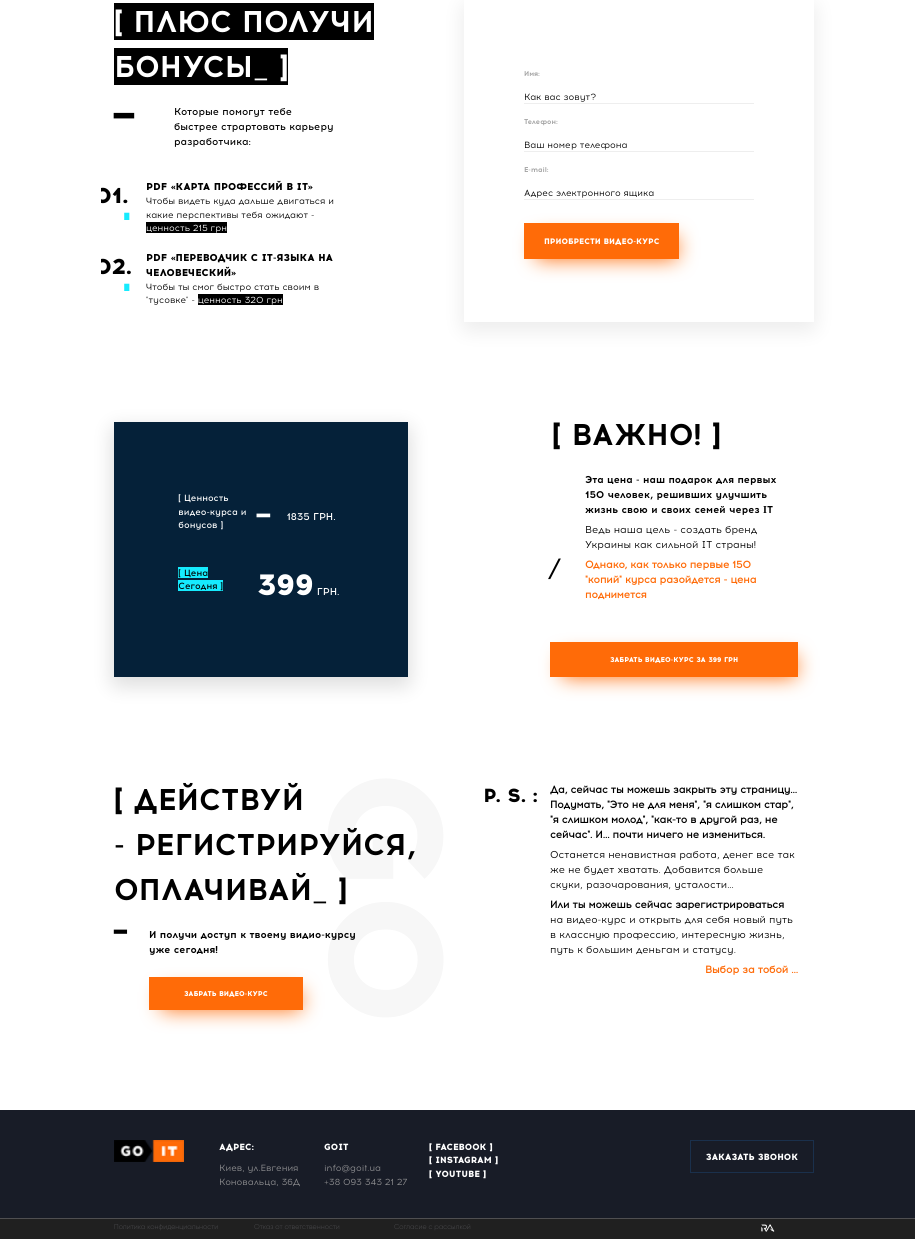
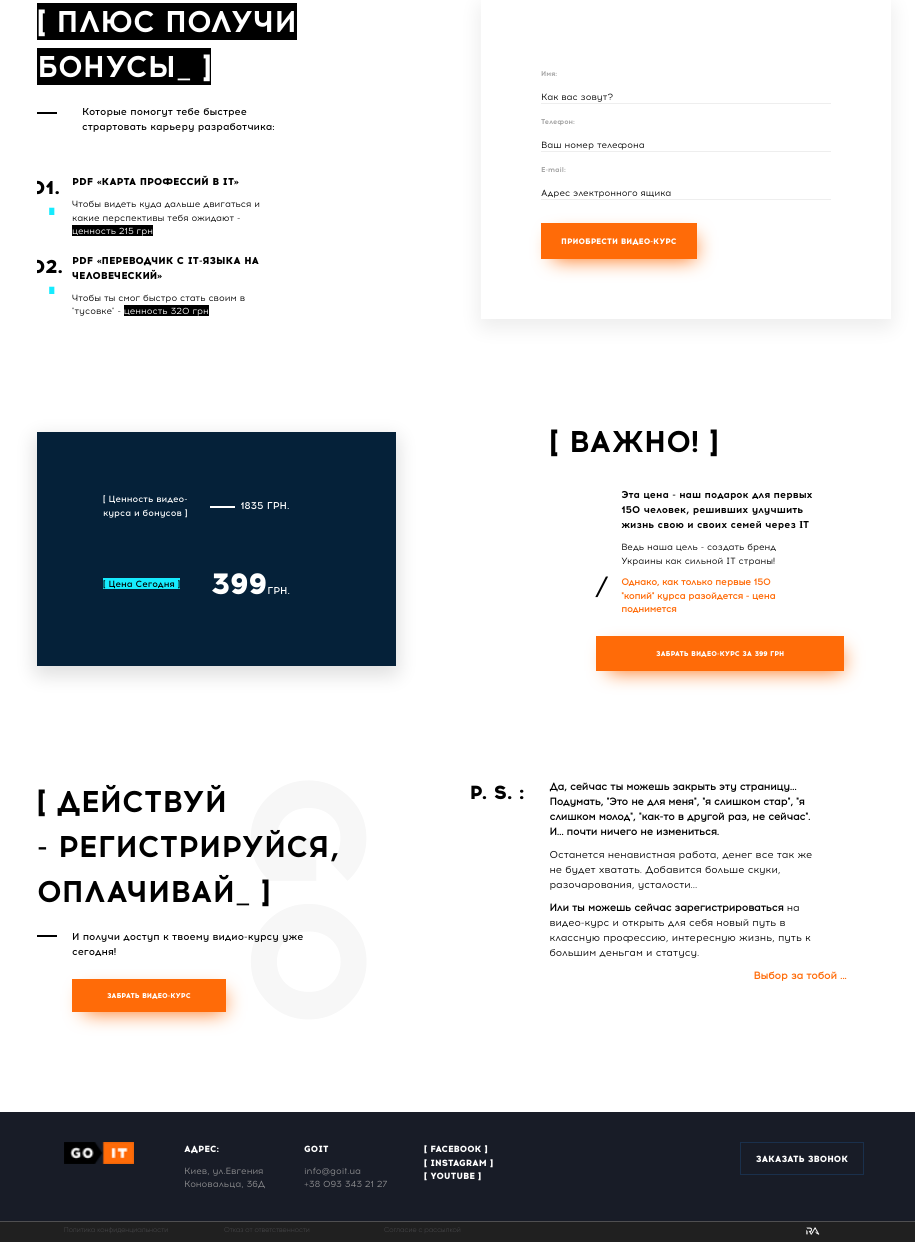
Before and after one commit to ratibor81/Landing-project, a website: page src/index.html in a window 1280 px wide. Shown: the part 1-1243 px from the top of the page, without its empty margins (176-1091 px from the left). Drawn offline with nearby package versions, Linux system fonts and the light colour scheme; files that its build step writes are made by us from their sources.

Commit message:
fix margin/padding/width

```diff
--- a/src/blocks16-20.html
+++ b/src/blocks16-20.html
@@ -1,8 +1,8 @@
 <section class="bonus-block">
     <div class="bonus">
-        <h2 class="bonus__header"><span class="black-bg">[ Плюс получи бонусы_ ]</span></h2>
+        <h2 class="block__header"><span class="black-bg">[ Плюс получи бонусы_ ]</span></h2>
+        <p4 class="bonus-title">Которые помогут тебе быстрее страртовать карьеру разработчика:</p4>
         <ol class="bonus__list">
-            <p class="bonus-title">Которые помогут тебе быстрее страртовать карьеру разработчика:</p>
             <li class="bonus__item">PDF «Карта профессий в IT»
                 <p class="bonus__discr">Чтобы видеть куда дальше двигаться и какие перспективы тебя ожидают - <span class="black-bg">ценность 215 грн</span></p>
             </li>
@@ -18,37 +18,36 @@
         <input type="tel" name="usrtel" maxlength="17" placeholder="Ваш номер телефона" pattern="^\+?([0-9]{2})?\s?[0-9]{3}\s?[0-9]{3}\s?[0-9]{2}\s?[0-9]{2}$"><br>
         <label class="form__label">E-mail:</label><br>
         <input type="email" name="email" placeholder="Адрес электронного ящика" pattern="[a-z0-9._%+-]+@[a-z0-9.-]+\.[a-z]{2,3}$"><br>
-        <button class="form__btn button--hover" type="submit">Приобрести видео-курс</button>
+        <button class="form__btn block__btn--hover">Приобрести видео-курс</button>
     </form>
 </section>
-<section class="price-block">
-    <h2 class="notice__header">[ Важно! ]</h2>
-    <div class="notice__block">
-        <div class="notice__elem">[ Ценность видео-курса и бонусов ]</div>
-        <div class="notice__price notice__price-line">  1835 грн. </div>
-        <div class="notice__elem"><span class="blue-bg">[ Цена Cегодня ]</span></div>
-        <div class="notice__price"><span class="big-char">399</span> грн.</div>
+<section class="important">
+    <h2 class="important__header">[ Важно! ]</h2>
+    <div class="important__price-block">
+        <div class="important__discr">[ Ценность видео-курса и бонусов ]</div>
+        <div class="important__price price-line">  1835 грн.</div>
+        <div class="important__discr"><span class="blue-bg">[ Цена Cегодня ]</span></div>
+        <div class="important__price"><span class="big-char">399</span>грн.</div>
     </div>
-    <div class="notice__block2">
-        <div class="notice__text-wrap">
-            <h3 class="notice__bold-text">Эта цена - наш подарок для первых 150 человек, решивших улучшить жизнь свою и своих семей через ІТ</h3>
-            <p class="notice__text">Ведь наша цель - создать бренд Украины как сильной IT страны!</p>
-            <h4 class="notice__text orange-text notice__text-line">Однако, как только первые 150 "копий" курса разойдется - цена поднимется</h4>
+    <div class="important__notice">
+        <div class="important__text-wrap">
+            <h3 class="important__bold-text">Эта цена - наш подарок для первых 150 человек, решивших улучшить жизнь свою и своих семей через ІТ</h3>
+            <p class="important__text">Ведь наша цель - создать бренд Украины как сильной IT страны!</p>
+            <h4 class="important__text orange-text notice__text-line">Однако, как только первые 150 "копий" курса разойдется - цена поднимется</h4>
         </div>
-        <button class="notice__btn button--hover">Забрать видео-курс за 399 грн</button>
+        <button class="block__btn block__btn--hover">Забрать видео-курс за 399 грн</button>
     </div>
 </section>
-<section class="ps-block">
-    <div class="registrate">
-        <h2 class="notice__header2">[ Действуй <br>- регистрируйся, оплачивай_ ]</h2>
-        <h3 class="notice__bold-text registrate-line">И получи доступ к твоему видио-курсу уже сегодня!</h3>
-        <button class="notice__btn button--hover button-wrap">Забрать видео-курс</button>
+<section class="ps">
+    <div class="ps__registrate">
+        <h2 class="block__header">[ Действуй <br>- регистрируйся, оплачивай_ ]</h2>
+        <p4 class="ps__title registrate-line">И получи доступ к твоему видио-курсу уже сегодня!</p4>
+        <button class="block__btn block__btn--hover button-wrap">Забрать видео-курс</button>
     </div>
-    <div class="ps__header">P. S. :</div>
-    <div class="notice__block2">
-        <p class="notice__text"><b>Да, сейчас ты можешь закрыть эту страницу... Подумать, "Это не для меня", "я слишком стар", "я слишком молод", "как-то в другой раз, не сейчас". И... почти ничего не измениться.</b></p>
-        <p class="notice__text">Останется ненавистная работа, денег все так же не будет хватать. Добавится больше скуки, разочарования, усталости...</p>
-        <p class="notice__text"><b>Или ты можешь сейчас зарегистрироваться</b> на видео-курс и открыть для себя новый путь в классную профессию, интересную жизнь, путь к большим деньгам и статусу.</p>
-        <h4 class="notice__end orange-text">Выбор за тобой ...</h4>
+    <div class="ps__notice">
+        <p class="ps__text"><b>Да, сейчас ты можешь закрыть эту страницу... Подумать, "Это не для меня", "я слишком стар", "я слишком молод", "как-то в другой раз, не сейчас". И... почти ничего не измениться.</b></p>
+        <p class="ps__text">Останется ненавистная работа, денег все так же не будет хватать. Добавится больше скуки, разочарования, усталости...</p>
+        <p class="ps__text"><b>Или ты можешь сейчас зарегистрироваться</b> на видео-курс и открыть для себя новый путь в классную профессию, интересную жизнь, путь к большим деньгам и статусу.</p>
+        <h4 class="ps__end orange-text">Выбор за тобой ...</h4>
     </div>
 </section>
--- a/src/js/btn.js
+++ b/src/js/btn.js
@@ -1,5 +1,5 @@
 // const btn = document.querySelector(".form__btn");
 
 // btn.addEventListener('click', function(event){
-// 	event.preventDefault();
+// 	// event.preventDefault();
 // })
--- a/src/scss/_blocks16-20.scss
+++ b/src/scss/_blocks16-20.scss
@@ -1,4 +1,4 @@
-.bonus-block, .price-block, .ps-block{
+.bonus-block, .important, .ps{
     padding: 0 23px 30px;
     line-height: 1.5;
     @media(min-width: 480px){
@@ -9,34 +9,34 @@
         padding: 0 0 100px;
         justify-content: space-between;
     }
-    @media(min-width: 1200px) and (max-width: 1440px){
-        padding: 0 77px 100px;
+}
+.important{
+    @media(min-width: 768px){
+        flex-flow: column wrap;
+        align-content: space-between;
+        justify-content: center;
+        height: 330px;
+    }
+    @media(min-width: 960px){
+        height: 360px;
+    }
+    @media(min-width: 1440px){
+        height: 390px;
     }
 }
-.price-block{
-    position: relative;
-}
-.ps-block{
-    @media(min-width: 768px){
-        flex-wrap: wrap;
-    }
-}
-.bonus, .notice__block2{
-    padding: 0 30px;
+.bonus, .important__notice, .ps__notice{
+    width: 77%;
+    margin: auto;
     @media(min-width: 480px){
-        padding: 0 42px;
+        width: 75%;
     }
     @media(min-width: 768px){
         flex-basis: 40%;
-        padding: 0 35px;
+        margin: 0;
     }
 }
-.bonus{
-    @media(min-width: 768px){
-        padding: 0;
-    }
-}
-.bonus__header, .notice__header, .notice__header2{
+
+.block__header, .important__header{
     @include text(12px, 'Acrom-Bold');
     text-transform: uppercase;
     text-align: center;
@@ -58,11 +58,37 @@
         font-size: 36px;
     }
 }
+.important__header{
+    @media(min-width: 768px){
+        order: 1;
+        width: 40%;
+    }
+}
+.important__notice{
+    width: 75%;
+    margin: auto;
+    @media(min-width: 768px){
+        order: 1;
+        width: 36%;
+    }
+    @media(min-width: 960px){
+    width: 33%;
+    }
+    @media(min-width: 1200px){
+    width: 30%;
+    }
+    @media(min-width: 1200px){
+        width: 29%;
+    }
+    @media(min-width: 1440px){
+    width: 35%;
+}
+}
 .black-bg{
     background-color: $black-color;
     color: $white-color;
 }
-.bonus-title, .notice__elem, .notice__price{
+.bonus-title, .important__discr, .important__price, .ps__title{
     @include text(9px, 'Acrom-Medium');
     @media (min-width : 480px){
         font-size: 13.5px;
@@ -86,72 +112,83 @@
     padding: 0;
     list-style: none;
     @media(min-width: 768px){
-        padding-right: 60px;
+        width: 77%;
     }
-    @media(min-width: 960px) and (max-width: 1199px){
-        padding-right: 80px;
+    @media(min-width: 960px){
+        width: 75%;
+    }
+    @media(min-width: 1200px){
+        width: 70%;
+    }
+    @media(min-width: 1440px){
+        width: 80%;
     }
 }
 .bonus-title{
     padding-left: 45px;
     margin-bottom: 20px;
-    &:before {
-        content: "\2501";
+    position: relative;
+    display: block;
+    &::before {
+        content: '';
+        display: block;
+        width: 20px;
+        height: 2px;
+        background: #000;
         position: absolute;
-        left: 17px;
-        font-size: 17px;
-        top: -9px;
-        @media(min-width: 480px){
-            left: 30px;
-            top: 0;
+        left: 0;
+        top: 8px;
+        @media(min-width: 480px) and (max-width: 767px){
+            left: 15px;
         }
-        @media(min-width: 768px){
-            left: 0;
-            font-size: 25px;
-            top: -13px;
-        }
-        @media(min-width: 960px){
-            font-size: 33px;
-        }
-    }
+      }
     @media(min-width: 480px){
-        padding-left: 68px;
-        margin-bottom: 30px;
+        padding-left: 55px;
+        margin-bottom: 40px;
     }
     @media(min-width: 768px){
-        padding-left: 53px;
+        padding-left: 45px;
+        width: 80%;
     }
     @media(min-width: 960px){
+        width: 75%;
+    }
+    @media(min-width: 1200px){
+        width: 70%;
+    }
+    @media(min-width: 1440px){
         padding-left: 60px;
+        width: 80%;
     }
 }
 .bonus__item{
     text-transform: uppercase;
-    position:relative;
-    margin: 0 0 15px 32px;
+    position: relative;
+    padding-left: 32px;
+    margin-bottom: 15px;
     @include text(9px, 'Acrom-ExtraBold');
     &::before {
         content: counter(li, decimal-leading-zero) ".";
         counter-increment: li;
         position: absolute;
-        left: -32px;
+        left: 0;
         @include text(17px, 'Acrom-ExtraBold');
         text-indent: -5px;
         overflow: hidden;
         @media(min-width: 480px) and (max-width: 767px){
             font-size: 25px;
             text-indent: -7px;
-
+            left: -5px;
         }
         @media(min-width: 960px){
             font-size: 21px;
             text-indent: -7px;
-            left: -45px;
+            // left: -45px;
         }
         @media(min-width: 1200px){
             font-size: 19px;
         }
-        @media(min-width: 1200px){
+        @media(min-width: 1440px){
             font-size: 22px;
         }
     }
@@ -159,28 +196,33 @@
         content: "\220E";
         color: $blue-color;
         position: absolute;
-        left: -20px;
+        left: 10px;
         top: 19px;
         font-size: 12px;
         @media(min-width: 480px) and (max-width: 767px){
-            left: -13px;
+            left: 11px;
             top: 28px;
             font-size: 17px;
         }
         @media(min-width: 960px){
-        left: -24px;
-        top: 25px;
-        font-size: 15px;
+        //   left: -24px;
+          top: 25px;
+          font-size: 15px;
         }
         @media(min-width: 1440px){
-        left: -30px;
+        left: 13px;
         font-size: 17px;
         }
     }
-    @media (min-width : 480px) and (max-width : 767px){
+    @media (min-width : 480px){
         font-size: 14px;
-        padding-left: 18px;
+        padding-left: 40px;
     }
+    @media (min-width : 768px){
+        font-size: 9px;
+        padding-left: 35px;
+    }
+
     @media(min-width: 960px){
         font-size: 11px;
     }
@@ -189,12 +231,18 @@
     }
     @media(min-width: 1440px){
         font-size: 12px;
+        padding-left: 50px;
+    }
+}
+.bonus__item:last-child{
+    @media (min-width : 768px){
+        margin-bottom: 0;
     }
 }
 
-.notice__text, .notice__end{
+.ps__text, .ps__end{
     @include text(9px, 'Acrom-Regular');
-    margin-top: 5px;
+    margin-bottom: 8px;
     @media (min-width : 480px) and (max-width : 767px){
         font-size: 13px;
     }
@@ -208,7 +256,7 @@
         font-size: 11px;
     }
 }
-.bonus__discr{
+.bonus__discr, .important__text{
     @include text(8px, 'Acrom-Regular');
     text-transform: none;
     @media (min-width : 480px) and (max-width : 767px){
@@ -224,38 +272,51 @@
         font-size: 11px;
     }
 }
+.bonus__discr{
+  margin-top: 8px;
+}
+
+.important__text{
+    margin-top: 8px;
+    @media(min-width: 768px){
+        width: 85%;
+    }
+}
 .notice__text-line::before {
     content: "\2571";
     color: $black-color;
     position: absolute;
-    left: 30px;
+    left: -25px;
     font-size: 12px;
     @media (min-width : 480px) and (max-width : 767px){
-        left: 50px;
+        left: -35px;
         font-size: 18px;
     }
     @media (min-width : 768px){
-        left: 15px;
         font-size: 17px;
     }
 }
-.notice__block{
+.important__price-block{
     background-color: #052139;
     color: $white-color;
     display: flex;
     justify-content: space-around;
     flex-wrap: wrap;
     align-items: center;
+    align-content: space-between;
     padding: 50px;
     box-shadow: 0px 7px 18px 3px rgba(224,224,224,1);
     margin-bottom: 20px;
+
     @media (min-width : 480px){
         padding: 75px;
-        flex-basis: 42%;
     }
     @media(min-width: 768px){
         padding: 50px;
         margin-bottom: 0;
+        height: 100%;
+        width: 42%;
+        height: 90%;
     }
     @media(min-width: 960px){
         padding: 70px;
@@ -267,9 +328,9 @@
         padding: 75px;
     }
 }
-.notice__elem{
+.important__discr{
     flex-basis: 40%;
-    padding-bottom: 10px;
+
     @include text(9px, 'Acrom-Medium');
     @media (min-width : 480px) and (max-width : 767px){
         font-size: 13px;
@@ -281,35 +342,22 @@
         font-size: 12px;
     }
 }
-.notice__price{
+.important__price{
     flex-basis: 50%;
     text-transform: uppercase;
     position: relative;
 }
-.notice__price-line{
+.price-line{
     padding-left: 30px;
     &::before{
-        content: "\2501";
-        color: #9ba6b0;
+        content: '';
+        display: block;
+        width: 25px;
+        height: 2px;
+        background: #fff;
         position: absolute;
-        left: 3px;
-        top: -10px;
-        font-size: 21px;
-        @media(min-width: 480px){
-            left: 3px;
-            top: -6px;
-            font-size: 20px;
-        }
-        @media(min-width: 768px){
-            left: 0px;
-            top: -13px;
-            font-size: 25px;
-        }
-        @media(min-width: 960px){
-            top: -10px;
-            font-size: 22px;
-            color: #fff;
-        }
+        left: 0;
+        top: 8px;
     }
 }
 .blue-bg{
@@ -328,20 +376,7 @@
     font-size: 37px;
     }
 }
-.notice__header{
-    @media(min-width: 768px){
-        position: absolute;
-        right: 90px;
-        top: -10px;
-    }
-    @media(min-width: 1200px){
-       right: 170px;
-    }
-    @media(min-width: 1440px){
-        right: 100px;
-    }
-}
-.notice__bold-text{
+.important__bold-text{
     @include text(9.5px, 'Acrom-Bold');
     @media (min-width : 480px) and (max-width : 767px){
         font-size: 14px;
@@ -356,133 +391,16 @@
         font-size: 12px;
     }
 }
-.notice__block2{
+.important__text-wrap{
+    position: relative;
     @media(min-width: 768px){
-        position: relative;
-        padding: 0 16px;
+        margin: auto;
+        width: 80%;
     }
-    @media(min-width: 960px) and (max-width: 1199px){
-        flex-basis: 35%;
-    }
-    @media(min-width: 1440px){
-        flex-basis: 37%;
-    }
-}
-.notice__text-wrap{
-    @media(min-width: 768px){
-        padding: 50px 0 20px 25px;
-    }
-    @media(min-width: 960px){
-        padding-right: 5px;
-    }
-    @media(min-width: 1200px){
-        padding: 50px 9px 20px 35px;
-    }
-}
+  }
 .orange-text{
     color: $orange-color;
     @media(min-width: 1440px){
         font-size: 12px;
     }
 }
-.ps__header{
-    @include text(12px, 'Acrom-ExtraBold');
-    padding: 12px 30px 0;
-    @media(min-width: 480px){
-        font-size: 20px;
-        padding: 12px 40px 0;
-    }
-    @media(min-width: 768px){
-        padding: 5px 0;
-        font-size: 16px;
-        flex-basis: 10%;
-        text-align: end;
-        position: relative;
-        left: 25px;
-    }
-    @media(min-width: 960px){
-        font-size: 21px;
-    }
-    @media(min-width: 1200px){
-        font-size: 19px;
-    }
-    @media(min-width: 1440px){
-        font-size: 22px;
-    }
-}
-
-.registrate{
-    position: relative;
-    padding: 0 56px;
-    &::before{
-        content: "GO";
-        @include text(68px, 'Acrom-ExtraBold');
-        writing-mode: vertical-rl;
-        color: #f7f7f7;
-        position: absolute;
-        left: -30px;
-        top: 0;
-        @media(min-width: 480px){
-            font-size: 102px;
-            left: -55px;
-        }
-        @media(min-width: 768px){
-            font-size: 146px;
-            left: 135px;
-        }
-        @media(min-width: 960px){
-            font-size: 182px;
-            left: 162px;
-            top: -15px;
-        }
-        @media(min-width: 1200px){
-            font-size: 162px;
-            left: 150px;
-            top: -7px;
-        }
-        @media(min-width: 1440px){
-            font-size: 195px;
-            left: 180px;
-        }
-    }
-    @media(min-width: 480px){
-        padding: 0 80px;
-    }
-    @media(min-width: 768px){
-        flex-basis: 44%;
-        padding: 0;
-    }
-    h2{
-        text-align: left;
-        position: relative;
-    }
-}
-.registrate-line{
-    padding-left: 10px;
-    position: relative;
-    &::before {
-        content: "\2501";
-        position: absolute;
-        left: -4px;
-        font-size: 8px;
-        @media(min-width: 480px){
-            left: -10px;
-            font-size: 13px;
-        }
-        @media(min-width: 768px){
-            left: 0;
-            font-size: 20px;
-            top: -10px;
-        }
-    }
-    @media(min-width: 768px){
-        padding-left: 35px;
-        padding-right: 60px;
-    }
-    @media(min-width: 960px) and (max-width: 1199px){
-        padding-right: 100px;
-    }
-}
-.notice__end, .footer__right{
-    text-align: right;
-}
--- a/src/scss/_btn.scss
+++ b/src/scss/_btn.scss
@@ -1,4 +1,4 @@
-.notice__btn, .form__btn{
+.block__btn, .form__btn{
     background-color: $orange-color;
     color: $white-color;
     text-transform: uppercase;
@@ -10,7 +10,7 @@
         padding: 13px 20px;
     }
 }
-.notice__btn{
+.block__btn{
     margin: 20px auto 10px;
     width: 100%;
     @include text(7px, 'Acrom-ExtraBold');
@@ -49,11 +49,12 @@
         margin-top: 30px;
     }
 }
-.button--hover:hover{
+.block__btn--hover:hover{
     background-color: $blue-color;
     box-shadow: 5px 7px 20px -7px rgba(116,207,196,1);
-    border: 0.5px solid rgb(116, 207, 196)
+    border: 0.5px solid rgb(116, 207, 196);
+    transform: scale(1.1);
 }
-.button--hover:active {
+.block__btn--hoverr:active {
     background-color: #06a4b2;
 }
--- a/src/scss/_footer.scss
+++ b/src/scss/_footer.scss
@@ -21,9 +21,9 @@
     @media(min-width: 960px){
         padding: 30px 39px;
     }
-    @media (min-width: 1200px) and (max-width: 1440px){
-        padding: 30px 89px;
-    }
+    // @media (min-width: 1200px) and (max-width: 1440px){
+    //     padding: 30px 89px;
+    // }
 }
 .footer__title, .footer__link, .footer__button{
     @include text(3.5px, 'Acrom-ExtraBold');
@@ -114,9 +114,9 @@
     @media(min-width: 960px){
         padding: 5px 39px;
     }
-    @media (min-width: 1200px) and (max-width: 1440px){
-        padding: 5px 89px;
-    }
+    // @media (min-width: 1200px) and (max-width: 1440px){
+    //     padding: 5px 89px;
+    // }
 }
 .footer__list-link{
     color: #4c4c4f;
--- a/src/scss/_form.scss
+++ b/src/scss/_form.scss
@@ -5,7 +5,7 @@
         padding: 65px;
     }
     @media(min-width: 768px){
-        flex-basis: 50%;
+        flex-basis: 48%;
     }
     @media(min-width: 960px){
         padding: 60px;
--- /dev/null
+++ b/src/scss/_ps.scss
@@ -0,0 +1,111 @@
+.ps__registrate{
+  position: relative;
+  margin: auto;
+  width: 60%;
+  &::before{
+      content: "GO";
+      @include text(68px, 'Acrom-ExtraBold');
+      writing-mode: vertical-rl;
+      color: #f7f7f7;
+      position: absolute;
+      left: -85px;
+      top: 0;
+      @media(min-width: 480px){
+          font-size: 102px;
+          left: -130px;
+      }
+      @media(min-width: 768px){
+          font-size: 146px;
+          left: 135px;
+      }
+      @media(min-width: 960px){
+          font-size: 182px;
+          left: 162px;
+          top: -15px;
+      }
+      @media(min-width: 1200px){
+          font-size: 162px;
+          left: 150px;
+          top: -7px;
+      }
+      @media(min-width: 1440px){
+          font-size: 195px;
+          left: 180px;
+      }
+    }
+  @media(min-width: 768px){
+      width: 44%;
+      margin: unset;
+  }
+  h2{
+      position: relative;
+      text-align: left;
+  }
+}
+.ps__title{
+  padding-left: 15px;
+  position: relative;
+  display: block;
+  &::before {
+      content: '';
+      display: block;
+      width: 10px;
+      height: 2px;
+      background: #000;
+      position: absolute;
+      left: 0;
+      top: 6px;
+      @media(min-width: 768px){
+        width: 20px;
+      }
+    }
+    @media(min-width: 768px){
+      padding-left: 35px;
+      width: 80%;
+    }
+}
+
+.ps__notice{
+  @media(min-width: 768px){
+      position: relative;
+  }
+  &::before{
+      content: "P. S. :";
+      @include text(12px, 'Acrom-ExtraBold');
+      @media(min-width: 480px){
+          font-size: 20px;
+      }
+      @media(min-width: 768px){
+          font-size: 16px;
+          position: absolute;
+          left: -60px;
+      }
+      @media(min-width: 960px){
+          font-size: 21px;
+          left: -80px;
+      }
+      @media(min-width: 1200px){
+          font-size: 19px;
+      }
+      @media(min-width: 1440px){
+          font-size: 22px;
+      }
+  }
+}
+.ps__text{
+    @media(min-width: 768px){
+        width:87%;
+    }
+    @media(min-width: 1200px){
+    width: 80%;
+    }
+}
+.ps__end, .footer__right{
+  text-align: right;
+  margin-bottom: 0;
+}
+.ps__end{
+    @media(min-width: 768px){
+        width:87%;
+    }
+}
--- a/src/scss/_variables.scss
+++ b/src/scss/_variables.scss
@@ -15,3 +15,7 @@ $base-size: 9px;
   background-repeat: no-repeat;
   background-size: cover;
 }
+@function toRem($size-px){
+  $size-rem: $size-px / 16px;
+  @return #{$size-rem}rem;
+}
--- a/src/scss/styles.scss
+++ b/src/scss/styles.scss
@@ -2,6 +2,7 @@
 @import '_variables.scss';
 @import '_footer.scss';
 @import '_blocks16-20.scss';
+@import '_ps.scss';
 @import '_btn.scss';
 @import '_form.scss';
 
```
Also changed, not shown: src/index.html (+1 -1 lines), build/blocks16-20.html, build/css/styles.css, build/css/styles.min.css, build/index.html, build/js/scripts.js.
